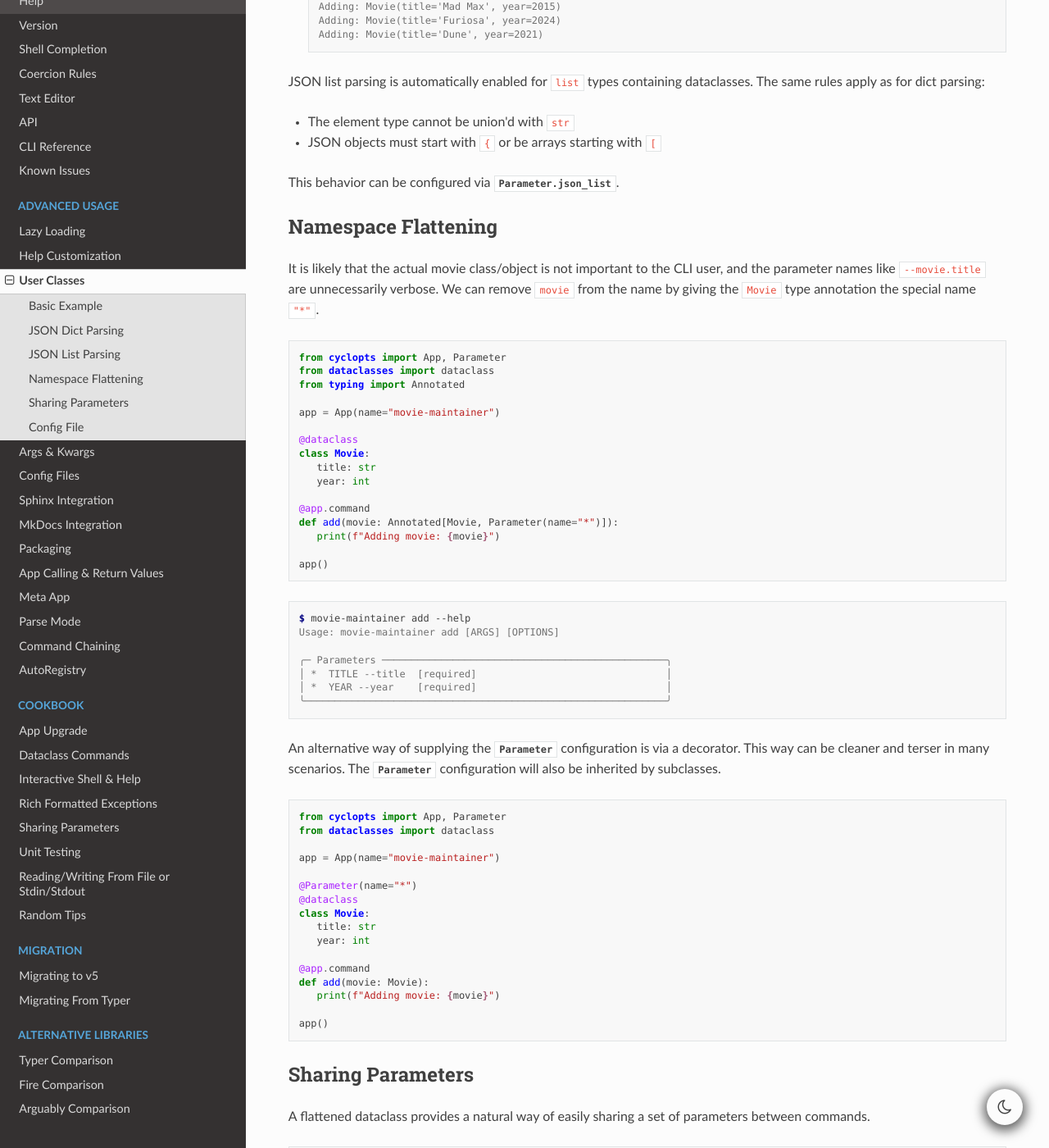
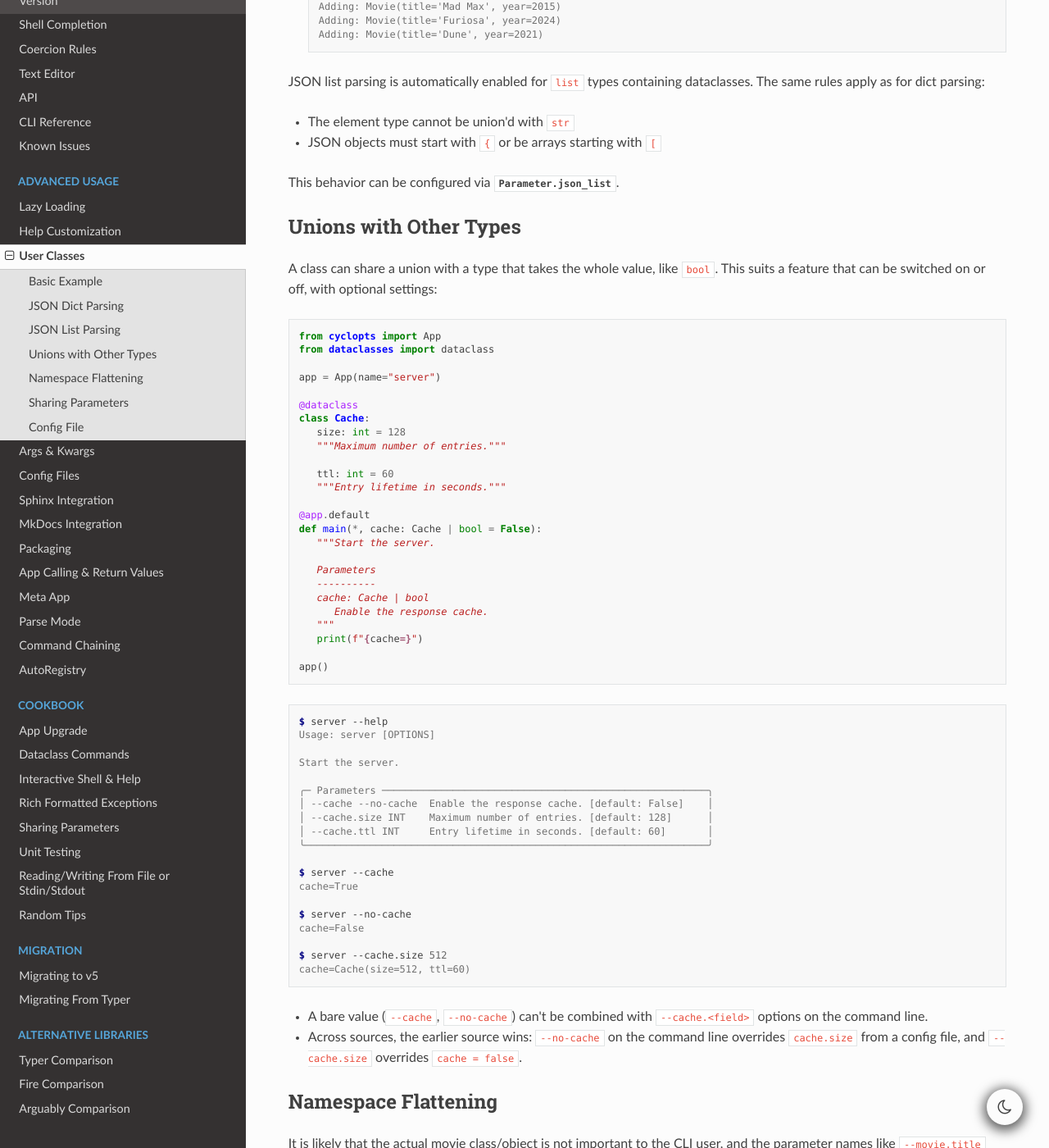
Before and after one commit to BrianPugh/cyclopts, a Sphinx documentation site: the page built from docs/source/user_classes.rst, in a window 1280 px wide and 1400 px high, scrolled down 2871 px. Shown: the whole window at 82% size. Built offline with Sphinx 7.4.7 and the Read the Docs theme 3.1.0, drawn with Linux system fonts in a browser that asks for light colours; the version number could not be read and is left out.

Commit message:
docs: document class unions with `bool` (e.g. `Cache | bool`) in user classes
Co-Authored-By: Claude Opus 5.5 <noreply@anthropic.com>

```diff
--- a/docs/source/user_classes.rst
+++ b/docs/source/user_classes.rst
@@ -158,6 +158,64 @@ JSON list parsing is automatically enabled for ``list`` types containing datacla
 - JSON objects must start with ``{`` or be arrays starting with ``[``
 
 This behavior can be configured via :attr:`.Parameter.json_list`.
+
+Unions with Other Types
+^^^^^^^^^^^^^^^^^^^^^^^
+A class can share a union with a type that takes the whole value, like ``bool``.
+This suits a feature that can be switched on or off, with optional settings:
+
+.. code-block:: python
+
+   from cyclopts import App
+   from dataclasses import dataclass
+
+   app = App(name="server")
+
+   @dataclass
+   class Cache:
+      size: int = 128
+      """Maximum number of entries."""
+
+      ttl: int = 60
+      """Entry lifetime in seconds."""
+
+   @app.default
+   def main(*, cache: Cache | bool = False):
+      """Start the server.
+
+      Parameters
+      ----------
+      cache: Cache | bool
+         Enable the response cache.
+      """
+      print(f"{cache=}")
+
+   app()
+
+.. code-block:: console
+
+   $ server --help
+   Usage: server [OPTIONS]
+
+   Start the server.
+
+   ╭─ Parameters ───────────────────────────────────────────────────────╮
+   │ --cache --no-cache  Enable the response cache. [default: False]    │
+   │ --cache.size INT    Maximum number of entries. [default: 128]      │
+   │ --cache.ttl INT     Entry lifetime in seconds. [default: 60]       │
+   ╰────────────────────────────────────────────────────────────────────╯
+
+   $ server --cache
+   cache=True
+
+   $ server --no-cache
+   cache=False
+
+   $ server --cache.size 512
+   cache=Cache(size=512, ttl=60)
+
+* A bare value (``--cache``, ``--no-cache``) can't be combined with ``--cache.<field>`` options on the command line.
+* Across sources, the earlier source wins: ``--no-cache`` on the command line overrides ``cache.size`` from a config file, and ``--cache.size`` overrides ``cache = false``.
 
 .. _Namespace Flattening:
 
```
